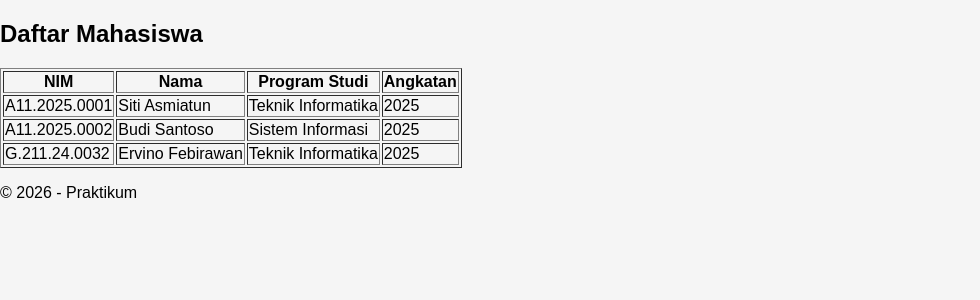
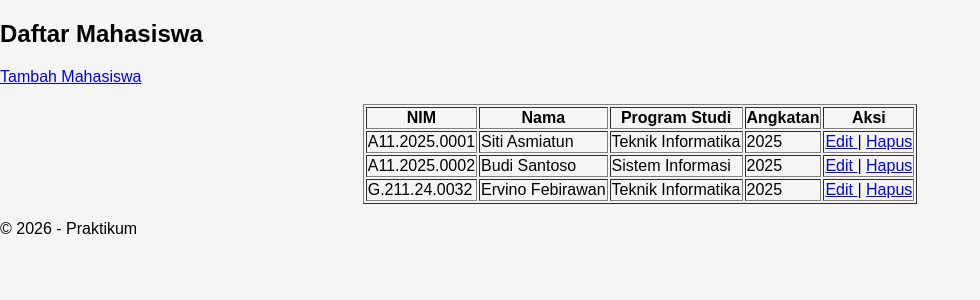
Before and after one commit to habilam24/rpl_project, a Django app: page /mahasiswa/daftar/ in a window 1280 px wide. Shown: the part 140-440 px from the top of the page, without its empty margins (0-980 px from the left). Run offline with Django 5.2, Linux system fonts and the light colour scheme; a user stored in the database is signed in; data comes from the database, SQL or seed files in the repository.

Commit message:
daftar.html

```diff
--- a/mahasiswa/templates/mahasiswa/daftar.html
+++ b/mahasiswa/templates/mahasiswa/daftar.html
@@ -5,14 +5,22 @@
 
 <h2>Daftar Mahasiswa</h2>
 
+<a href="{% url 'tambah_mahasiswa' %}">
+    Tambah Mahasiswa
+</a>
+
+<br><br>
+
+<center>
 <table border="1">
-
     <tr>
         <th>NIM</th>
         <th>Nama</th>
         <th>Program Studi</th>
         <th>Angkatan</th>
+        <th>Aksi</th>
     </tr>
+    </thead>
 
     {% for mhs in mahasiswas %}
     <tr>
@@ -20,15 +28,26 @@
         <td>{{ mhs.nama }}</td>
         <td>{{ mhs.programstudi }}</td>
         <td>{{ mhs.angkatan }}</td>
+
+        <td>
+            <a href="{% url 'edit_mahasiswa' mhs.id %}">
+                Edit
+            </a>
+
+            |
+
+            <a href="{% url 'hapus_mahasiswa' mhs.id %}"
+               onclick="return confirm('Yakin ingin menghapus data ini?')">
+                Hapus
+            </a>
+        </td>
     </tr>
-
     {% empty %}
     <tr>
-        <td colspan="3">Belum ada data.</td>
+        <td colspan="5">Belum ada data.</td>
     </tr>
-
     {% endfor %}
-
 </table>
+</center>
 
 {% endblock %}
```
